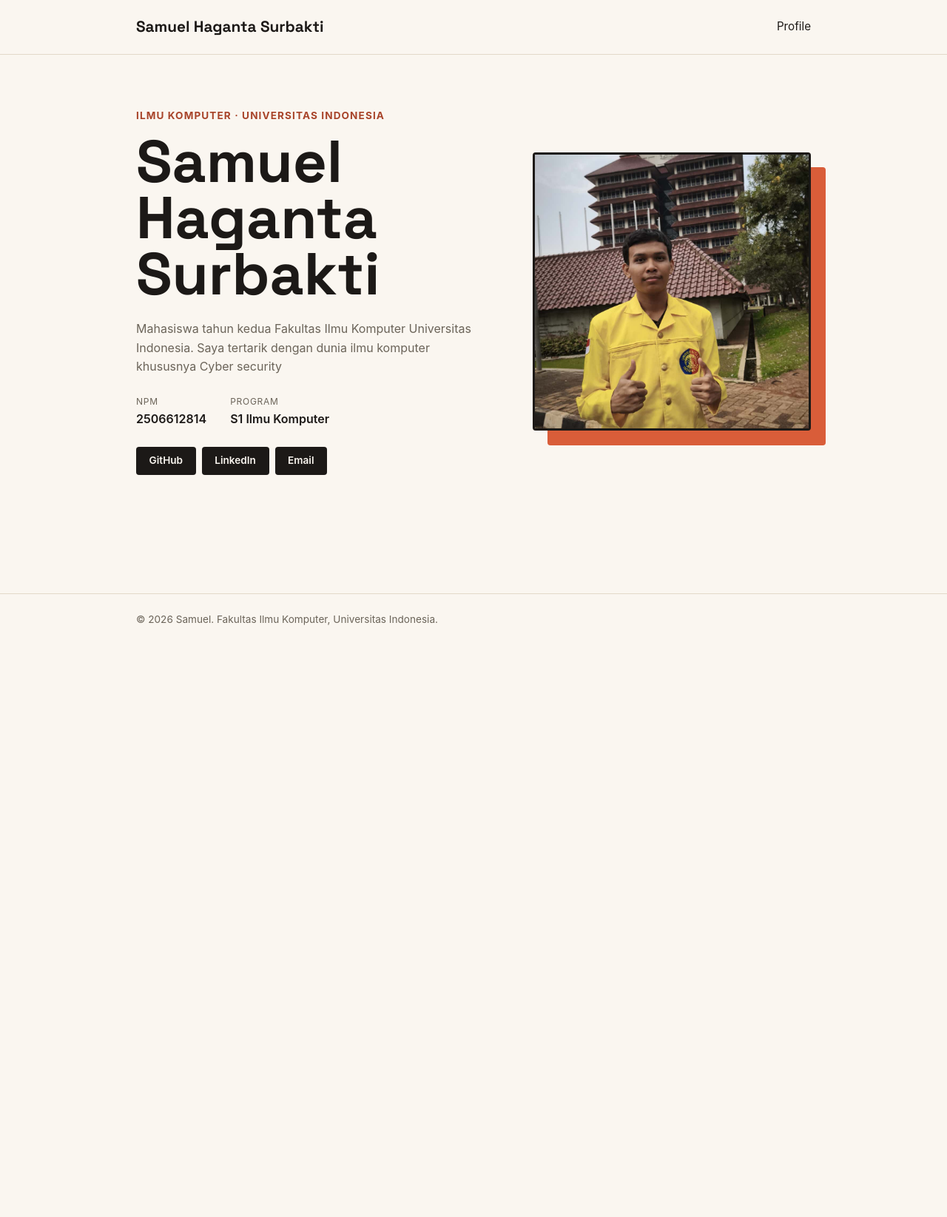
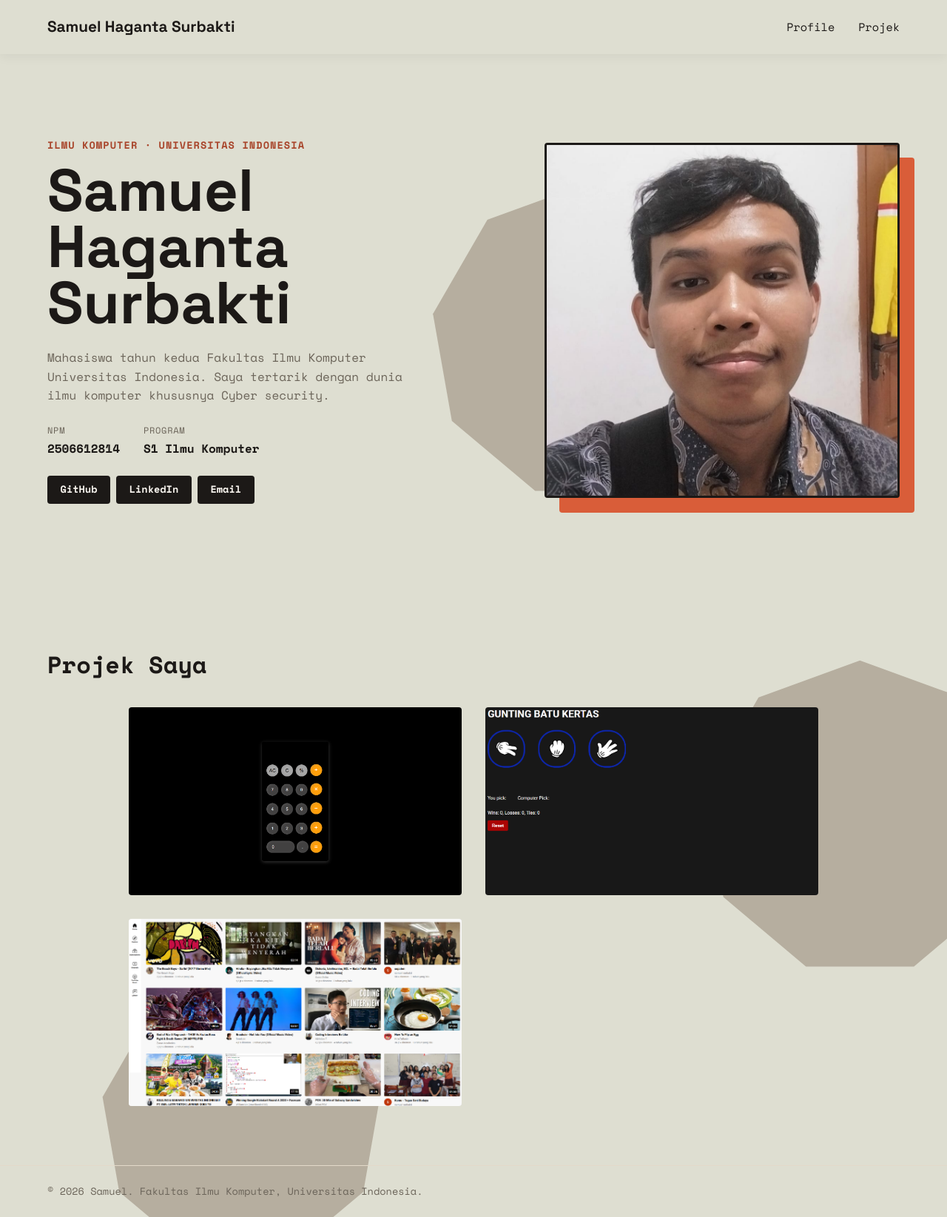
Before and after one commit to SamuelHagantaSurbakti/myportofolio, a Django app: page / in a window 1280 px wide. Shown: the whole page at 74% size. Before the commit the page ends 845 px from the top, so only its background shows below. Run offline with Django 5.2, Linux system fonts and the light colour scheme.

Commit message:
feat: penambahan fitur 'Projek Saya', penambahan background, mengubah container menjadi lebih besar, mengganti font

```diff
--- /dev/null
+++ b/static/css/project-style.css
@@ -0,0 +1,101 @@
+.projects {
+    padding: 5rem 0;
+}
+
+.projects h2 {
+    font-size: 2rem;
+    color: var(--ink);
+    margin-bottom: 2rem;
+}
+
+.project-gallery {
+    display: grid;
+    grid-template-columns: repeat(auto-fit, minmax(300px, 450px));
+    justify-content: center;
+    gap: 2rem;
+}
+
+.project-item {
+    position: relative;
+    display: block;
+    border-radius: var(--radius);
+    overflow: hidden;
+    background-color: #e5e5e5;
+    aspect-ratio: 16 / 9;
+    text-decoration: none;
+}
+
+.project-img {
+    width: 100%;
+    height: 100%;
+    object-fit: cover;
+    transition: transform 0.4s ease;
+}
+
+/* Efek Overlay Gelap saat di-hover */
+.project-overlay {
+    position: absolute;
+    top: 0;
+    left: 0;
+    width: 100%;
+    height: 100%;
+    background-color: rgba(28, 25, 23, 0.85);
+    display: flex;
+    flex-direction: column;
+    justify-content: center;
+    align-items: center;
+    text-align: center;
+    padding: 2rem;
+    opacity: 0;
+    transition: opacity 0.4s ease;
+}
+
+.project-overlay h3 {
+    color: var(--paper);
+    font-size: 1.5rem;
+    margin-bottom: 0.5rem;
+    transform: translateY(20px);
+    transition: transform 0.4s ease;
+}
+
+.project-tech {
+    color: var(--paper);
+    font-size: 0.85rem;
+    letter-spacing: 0.05em;
+    margin-bottom: 1.5rem;
+    opacity: 0.8;
+    transform: translateY(20px);
+    transition: transform 0.4s ease;
+}
+
+.project-btn {
+    display: inline-block;
+    font-size: 0.85rem;
+    font-weight: 600;
+    color: var(--ink);
+    background-color: var(--paper);
+    border-radius: var(--radius);
+    padding: 0.5rem 1.1rem;
+    transform: translateY(20px);
+    transition: transform 0.4s ease, background-color 0.2s ease;
+}
+
+/* Transisi Hover */
+.project-item:hover .project-img {
+    transform: scale(1.05); /* Gambar membesar sedikit */
+}
+
+.project-item:hover .project-overlay {
+    opacity: 1; /* Lapisan gelap muncul */
+}
+
+.project-item:hover .project-overlay h3,
+.project-item:hover .project-tech,
+.project-item:hover .project-btn {
+    transform: translateY(0);
+}
+
+.project-btn:hover {
+    background-color: var(--accent);
+    color: var(--paper);
+}
--- /dev/null
+++ b/static/css/site-header.css
@@ -0,0 +1,35 @@
+.site-header {
+    background-color: #DEDED1;
+    position: sticky;
+    top: 0;
+    z-index: 100;
+
+    border-bottom: none;
+
+    box-shadow: 0 4px 15px rgba(0, 0, 0, 0.05);
+}
+
+.site-header .container {
+    display: flex;
+    justify-content: space-between;
+    align-items: center;
+    padding: 1.25rem 1.5rem;
+}
+
+.brand {
+    font-size: 1.3rem;
+    font-weight: 700;
+    color: var(--ink);
+    text-decoration: none;
+}
+
+.site-header nav {
+    display: flex;
+    gap: 2rem;
+}
+
+.site-header nav a {
+    color: var(--ink);
+    text-decoration: none;
+    font-size: 0.95rem;
+}
--- a/static/css/style.css
+++ b/static/css/style.css
@@ -15,57 +15,42 @@
 }
 
 body {
-    font-family: -apple-system, "Segoe UI", Roboto, Helvetica, Arial, sans-serif;
+    font-family: "Space Mono", monospace;
     color: var(--ink);
     background-color: var(--paper);
+
+    /* BACKGROUND HAIKEI */
+    background-image: url('../img/background-haikei.svg');
+    background-size: cover;
+    background-position: center;
+    background-repeat: no-repeat;
+    /* AGAR HANYA SEBAGIAN BACKGROUND GAMBAR YANG DIGUNAKAN */
+    /* background-attachment: fixed;  */
+
     line-height: 1.6;
 }
 
 h1, .brand {
-    font-family: "Space Grotesk", -apple-system, sans-serif;
+    font-family: "Space Grotesk", sans-serif;
 }
 
+/* MENYEMBUNYIKAN SCROLL BAR*/
+::-webkit-scrollbar {
+    display: none;
+}
+
+
+/* LAYOUTTT CONTAINER */
 .container {
-    max-width: 960px;
+    max-width: 1200px;
     margin: 0 auto;
     padding: 0 1.5rem;
 }
 
-
-
-
-.site-header {
-    border-bottom: 1px solid var(--line);
-}
-
-.site-header .container {
+.hero {
+    min-height: calc(100vh - 80px);
     display: flex;
-    justify-content: space-between;
     align-items: center;
-    padding: 1.25rem 1.5rem;
-}
-
-.brand {
-    font-size: 1.3rem;
-    font-weight: 700;
-    color: var(--ink);
-    text-decoration: none;
-}
-
-.site-header nav {
-    display: flex;
-    gap: 2rem;
-}
-
-.site-header nav a {
-    color: var(--ink);
-    text-decoration: none;
-    font-size: 0.95rem;
-}
-
-
-.hero {
-    padding: 4.5rem 0rem 10rem;
 }
 
 .hero-grid {
@@ -180,8 +165,6 @@ h1, .brand {
     border-top: 1px solid var(--line);
 }
 
-
-
 @media (max-width: 600px) {
     .hero-grid {
         grid-template-columns: 1fr;
@@ -198,4 +181,8 @@ h1, .brand {
     .social-links {
         justify-content: flex-start;
     }
+
+    .project-card {
+        grid-template-columns: 1fr;
+    }
 }
--- a/templates/index.html
+++ b/templates/index.html
@@ -1,3 +1,5 @@
+{% load static %}
+
 <!DOCTYPE html>
 <html lang="en">
 <head>
@@ -6,8 +8,10 @@
     <title>Samuel Haganta Surbakti - Portfolio</title>
     <link rel="preconnect" href="https://fonts.googleapis.com">
     <link rel="preconnect" href="https://fonts.gstatic.com" crossorigin>
-    <link href="https://fonts.googleapis.com/css2?family=Space+Grotesk:wght@500;700&display=swap" rel="stylesheet">
-    <link rel="stylesheet" href="/static/css/style.css">
+    <link href="https://fonts.googleapis.com/css2?family=Space+Grotesk:wght@400;500;700&family=Space+Mono:ital,wght@0,400;0,700;1,400;1,700&display=swap" rel="stylesheet">
+    <link rel="stylesheet" href="{% static 'css/style.css' %}">
+    <link rel="stylesheet" href="{% static 'css/project-style.css' %}">
+    <link rel="stylesheet" href="{% static 'css/site-header.css' %}">
 </head>
 <body>
     <header class="site-header">
@@ -15,6 +19,7 @@
             <a href="#profile" class="brand">Samuel Haganta Surbakti</a>
             <nav>
                 <a href="#profile">Profile</a>
+                <a href="#projects">Projek</a>
             </nav>
         </div>
     </header>
@@ -31,7 +36,7 @@
                     <img class="avatar" src="/static/img/foto-profil.jpeg"  alt="Photo of Samuel">
                 </div>
                 <div class="hero-details">
-                    <p class="bio">Mahasiswa tahun kedua Fakultas Ilmu Komputer Universitas Indonesia. Saya tertarik dengan dunia ilmu komputer khususnya Cyber security</p>
+                    <p class="bio">Mahasiswa tahun kedua Fakultas Ilmu Komputer Universitas Indonesia. Saya tertarik dengan dunia ilmu komputer khususnya Cyber security.</p>
                     <dl class="meta-list">
                         <div class="meta-row">
                             <dt>NPM</dt>
@@ -50,6 +55,50 @@
                 </div>
             </div>
         </section>
+
+        <section class="projects" id="projects">
+            <div class="container">
+                <h2>Projek Saya</h2>
+
+                <div class="project-gallery">
+
+                    <!-- KALKULATOR -->
+                    <a href="https://holysinner21.github.io/Kalkulator-Sam/" class="project-item">
+                        <img src="/static/img/kalculator.png" alt="Kalkulator Sam" class="project-img">
+
+                        <div class="project-overlay">
+                            <h3>Kalkulator Sam</h3>
+                            <p class="project-tech">HTML • CSS • JS</p>
+                            <span class="project-btn">Lihat Projek</span>
+                        </div>
+                    </a>
+
+                    <!-- BATU GUNTING KERTAS -->
+                    <a href="https://holysinner21.github.io/Batu-Gunting-Kertas/" class="project-item">
+                        <img src="/static/img/batu-gunting-kertas.png" alt="Batu Gunting Kertas" class="project-img">
+
+                        <div class="project-overlay">
+                            <h3>Batu Gunting Kertas</h3>
+                            <p class="project-tech">HTML • CSS • JS</p>
+                            <span class="project-btn">Lihat Projek</span>
+                        </div>
+                    </a>
+
+                    <!-- SAMTUBE -->
+                    <a href="https://holysinner21.github.io/Youtube-Lawass-Cloning/" class="project-item">
+                        <img src="/static/img/SamTube.png" alt="Youtube Lawas Cloning" class="project-img">
+
+                        <div class="project-overlay">
+                            <h3>SamTube</h3>
+                            <p class="project-tech">HTML • CSS</p>
+                            <span class="project-btn">Lihat Projek</span>
+                        </div>
+                    </a>
+
+                </div>
+            </div>
+        </section>
+
     </main>
 
     <footer class="site-footer">
```
Also changed, not shown: static/img/SamTube.png (added), static/img/background-haikei.svg (added), static/img/batu-gunting-kertas.png (added), static/img/foto-profil#1.jpeg (added), static/img/foto-profil#2.jpeg (added), static/img/foto-profil.jpeg, static/img/kalculator.png (added).
